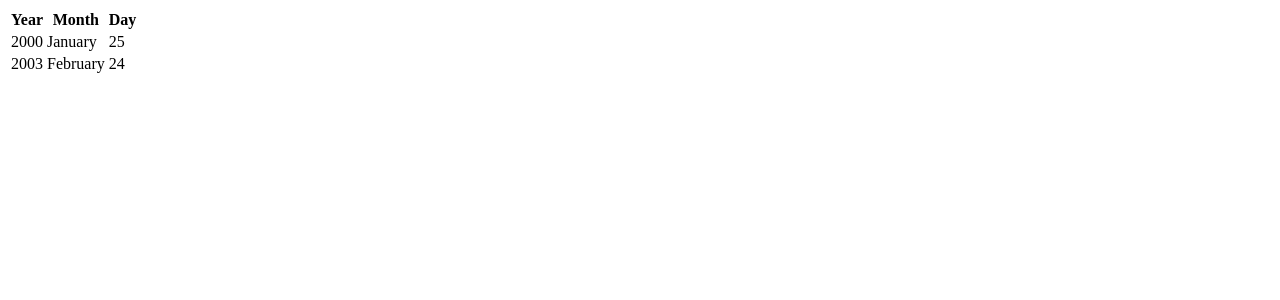
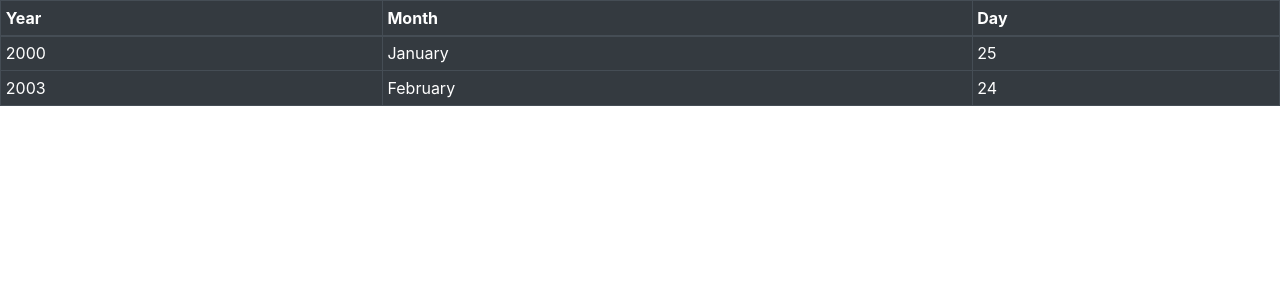
Before and after one commit to tsgiannis/master_thesis, a Flask app: template quick_dirty/templates/javascript_selected_table.html in a window 1280 px wide. Shown: the top 300 px of the page. Run offline with Flask 3, Linux system fonts and the light colour scheme; the template is opened without the code that fills it, so the values that code supplies are empty; parts of the project's set-up code (start-up, migrations or seed data) failed here and were passed over.

Commit message:
Quick & Dirty Selected table row Now Working with bootstrap

```diff
--- a/quick_dirty/templates/javascript_selected_table.html
+++ b/quick_dirty/templates/javascript_selected_table.html
@@ -3,14 +3,22 @@
 <head>
     <meta charset="UTF-8">
     <title>Title</title>
+      <meta name="viewport" content="width=device-width, initial-scale=1">
+  <meta name="viewport" content="width=device-width, initial-scale=1">
+  <link rel="stylesheet" href="https://cdn.jsdelivr.net/npm/bootstrap@4.6.2/dist/css/bootstrap.min.css">
+  <script src="https://cdn.jsdelivr.net/npm/jquery@3.7.1/dist/jquery.slim.min.js"></script>
+  <script src="https://cdn.jsdelivr.net/npm/popper.js@1.16.1/dist/umd/popper.min.js"></script>
+  <script src="https://cdn.jsdelivr.net/npm/bootstrap@4.6.2/dist/js/bootstrap.bundle.min.js"></script>
 </head>
 <body>
-<table>
+<table class="table table-dark table-hover table-bordered table-sm">
+    <thead class="thead-dark">
 <tr>
         <th>Year</th>
         <th>Month</th>
         <th>Day</th>
 </tr>
+    </thead>
 <tbody>
 <tr onclick = "gen(this)">
             <td>2000</td>
```
